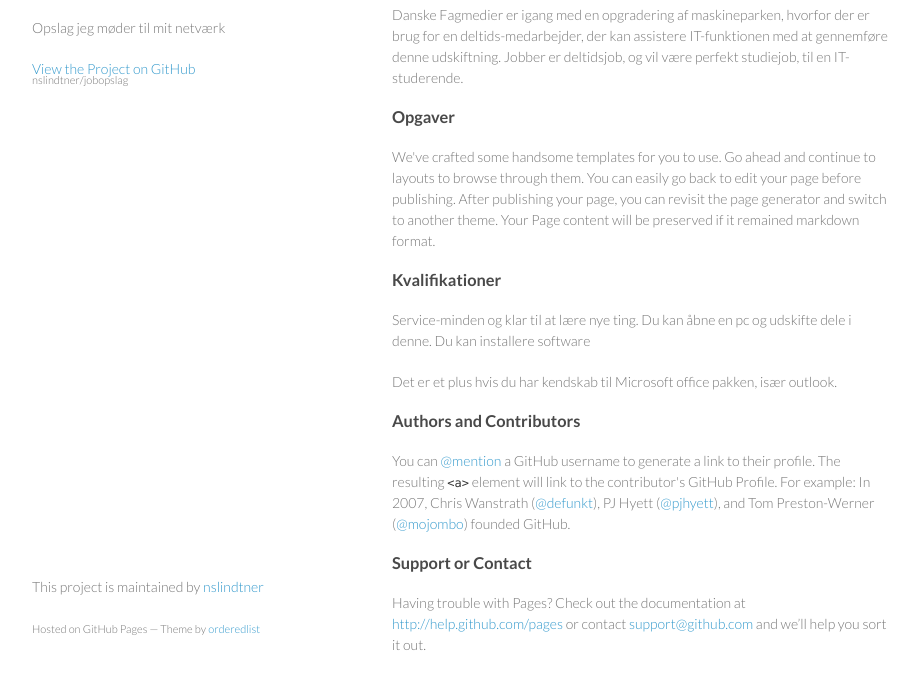
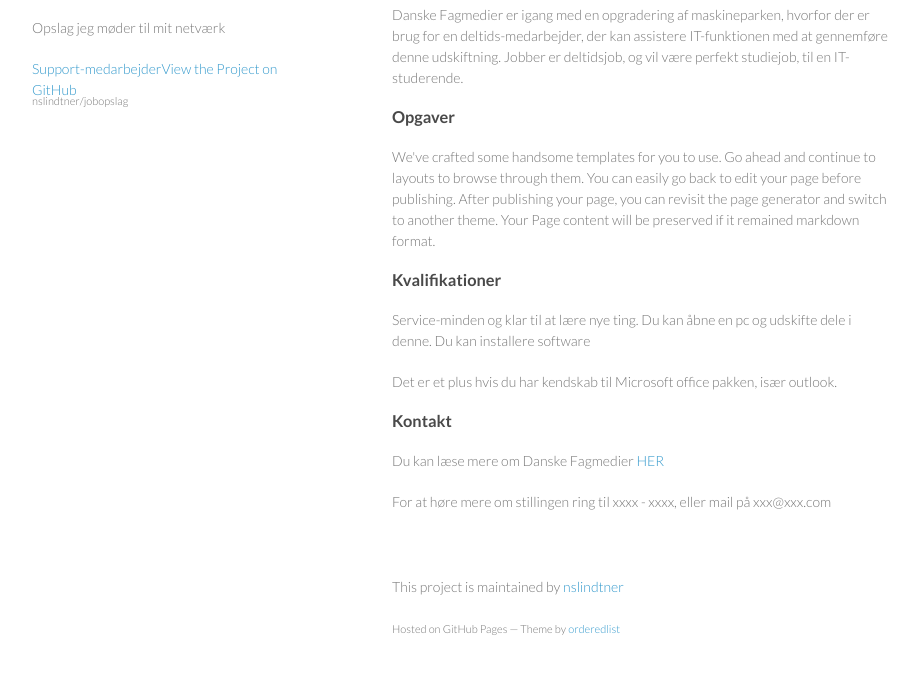
Before and after one commit to nslindtner/jobopslag, a plain HTML site: page index.html in a window 1280 px wide. Shown: the part 92-780 px from the top of the page, without its empty margins (178-1096 px from the left). Drawn offline with Linux system fonts and the light colour scheme.

Commit message:
Rettelser

```diff
--- a/index.html
+++ b/index.html
@@ -18,7 +18,7 @@
         <h1>Jobopslag</h1>
         <p>Opslag jeg møder til mit netværk</p>
 
-        <p class="view"><a href="https://github.com/nslindtner/jobopslag">View the Project on GitHub <small>nslindtner/jobopslag</small></a></p>
+        <p class="view"><a href="https://github.com/nslindtner/jobopslag">Support-medarbejderView the Project on GitHub <small>nslindtner/jobopslag</small></a></p>
 
       </header>
       <section>
@@ -44,21 +44,20 @@ Jobber er deltidsjob, og vil være perfekt studiejob, til en IT-studerende.</p>
   Service-minden og klar til at lære nye ting.
   Du kan åbne en pc og udskifte dele i denne.
   Du kan installere software
-
-</p>
+  </p>
 
 <p>
   Det er et plus hvis du har kendskab til Microsoft office pakken, især outlook.
 </p>
 
-<h3>Authors and Contributors</h3>
+<h3>Kontakt</h3>
 
-<p>You can <a href="https://github.com/blog/821" class="user-mention">@mention</a> a GitHub username to generate a link to their profile. The resulting <code>&lt;a&gt;</code> element will link to the contributor's GitHub Profile. For example: In 2007, Chris Wanstrath (<a href="https://github.com/defunkt" class="user-mention">@defunkt</a>), PJ Hyett (<a href="https://github.com/pjhyett" class="user-mention">@pjhyett</a>), and Tom Preston-Werner (<a href="https://github.com/mojombo" class="user-mention">@mojombo</a>) founded GitHub.</p>
+<p>
+Du kan læse mere om Danske Fagmedier <a href="https://www.danskefagmedier.dk" class="user-mention">HER</a>
+</p>
 
-<h3>Support or Contact</h3>
+<p>For at høre mere om stillingen ring til xxxx - xxxx, eller mail på xxx@xxx.com</p>
 
-<p>Having trouble with Pages? Check out the documentation at <a href="http://help.github.com/pages">http://help.github.com/pages</a> or contact <a href="mailto:support@github.com">support@github.com</a> and we’ll help you sort it out.</p>
-      </section>
       <footer>
         <p>This project is maintained by <a href="https://github.com/nslindtner">nslindtner</a></p>
         <p><small>Hosted on GitHub Pages &mdash; Theme by <a href="https://github.com/orderedlist">orderedlist</a></small></p>
```
